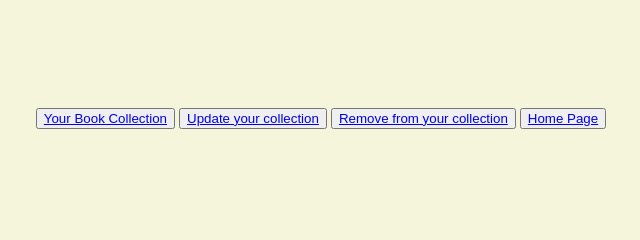
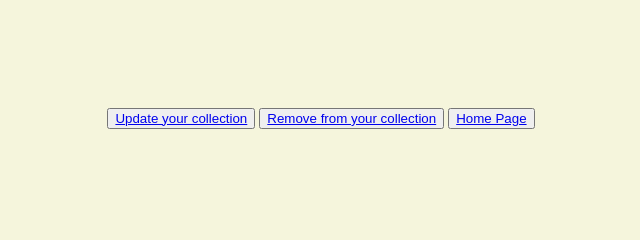
Before and after one commit to samyboi16/FLASK-API-BOOKSTORE, a Flask app: template templates/bookcollection.html in a window 1280 px wide. Shown: the part 195-435 px from the top of the page, without its empty margins (319-959 px from the left). Run offline with Flask 3, Linux system fonts and the light colour scheme; the template is opened without the code that fills it, so the values that code supplies are empty; some libraries are stand-ins or nearby versions.

Commit message:
Update bookcollection.html

```diff
--- a/templates/bookcollection.html
+++ b/templates/bookcollection.html
@@ -46,7 +46,6 @@
             <br><br><br>
 
             <br><br><br>
-            <button><a href="{{url_for('get_books')}}">Your Book Collection</a></button>
             <button><a href="{{url_for('update')}} ">Update your collection</a></button>
             <button><a href="{{url_for('remove')}}">Remove from your collection</a></button>
             <button><a href="{{url_for('index')}}" >Home Page</a></button>
```
